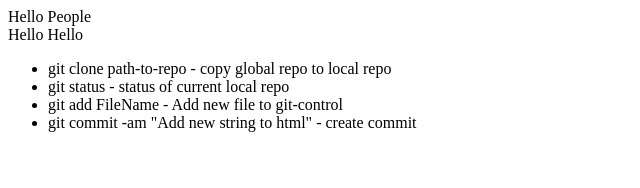
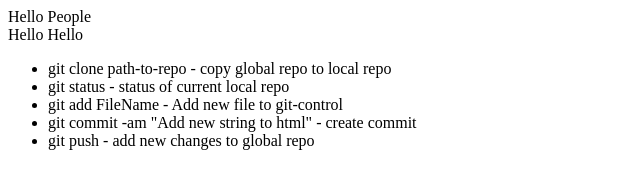
Before and after one commit to rinatbul/SocialNetwork, a plain HTML site: page index.html in a window 1280 px wide. Shown: the whole page, without its empty margins (0-640 px from the left). Drawn offline with Linux system fonts and the light colour scheme.

Commit message:
modified index.html add index.js

```diff
--- a/index.html
+++ b/index.html
@@ -13,6 +13,7 @@
         <li>git status - status of current local repo</li>
         <li>git add FileName - Add new file to git-control</li>
         <li>git commit -am "Add new string to html" - create commit</li>
+        <li>git push - add new changes to global repo</li>
     </ul>
 </div>
 </body>
```
Also changed, not shown: index.js (added).
